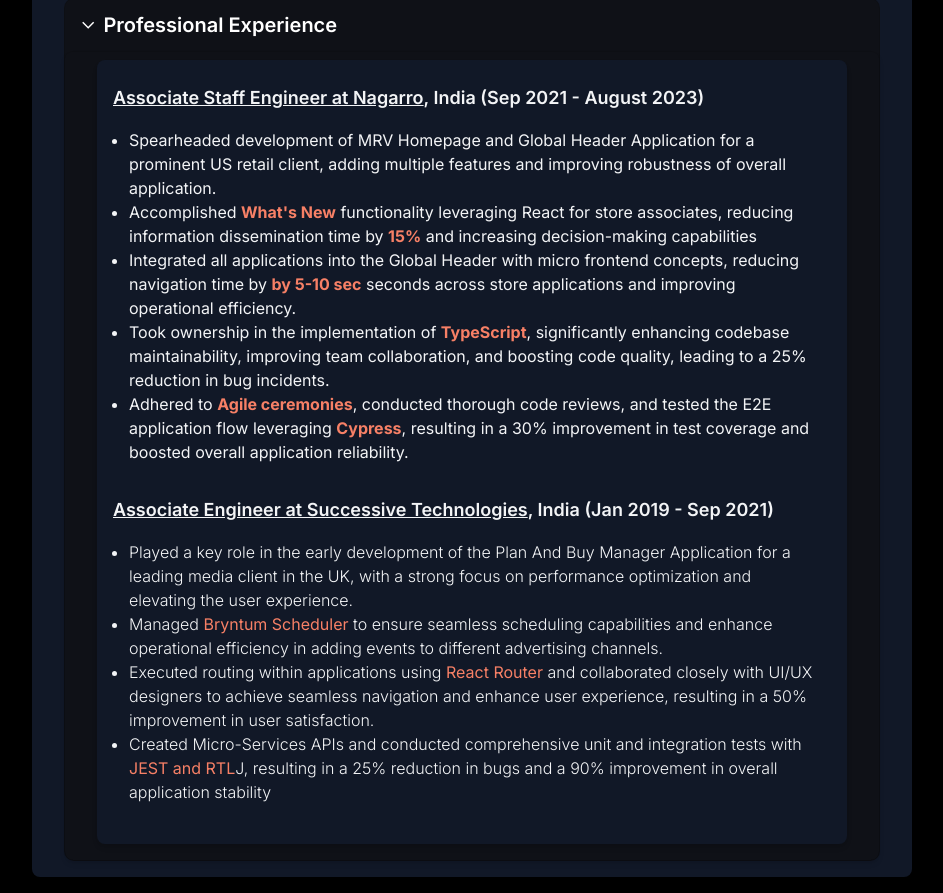
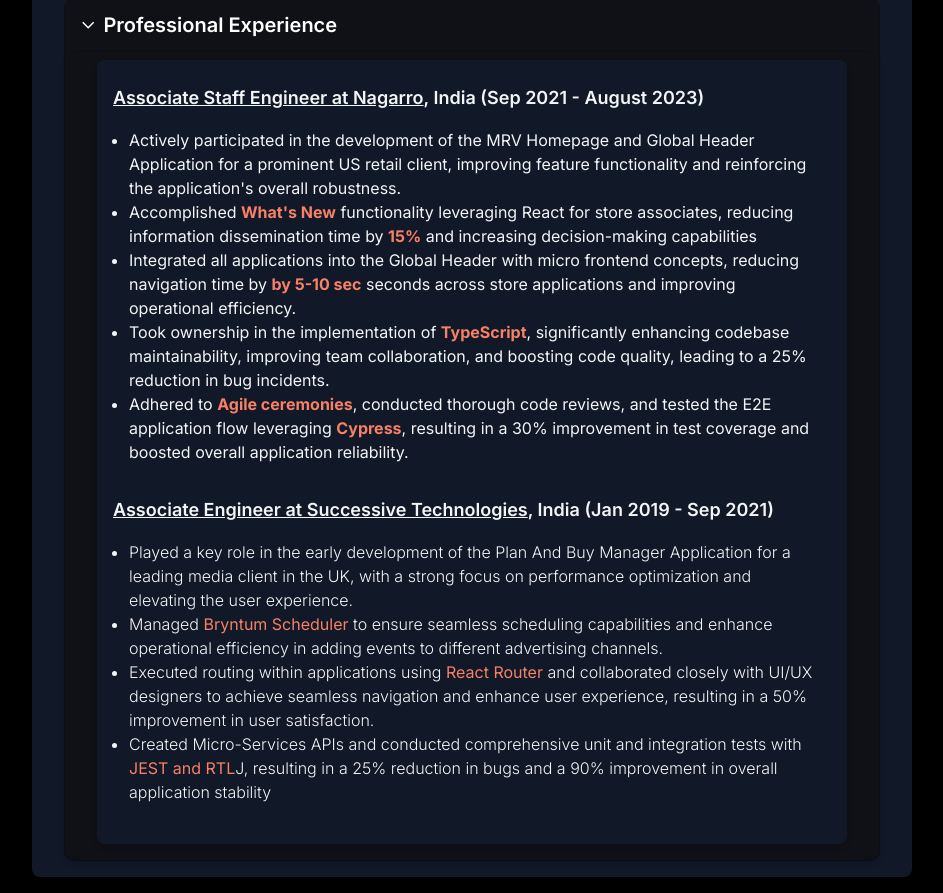
Before and after one commit to sagun03/PortFolio-nextjs, a Next.js app: page / in a window 1280 px wide. Shown: the part 780-1673 px from the top of the page, without its empty margins (296-1239 px from the left). Built offline with nearby package versions, Linux system fonts and the light colour scheme.

Commit message:
updated expereince

```diff
--- a/components/about-me/components/Experience.tsx
+++ b/components/about-me/components/Experience.tsx
@@ -12,7 +12,7 @@
         </h3>
         <ul className="text-sm sm:text-base list-disc list-outside p-2 px-4">
           <li>
-          Spearheaded development of MRV Homepage and Global Header Application for a prominent US retail client, adding multiple features and improving robustness of overall application.
+          Actively participated in the development of the MRV Homepage and Global Header Application for a prominent US retail client, improving feature functionality and reinforcing the application&apos;s overall robustness.
           </li>
           <li>
           Accomplished <strong className="text-primary">What&apos;s New</strong> functionality leveraging React for store associates, reducing information dissemination time by <strong className="text-primary">15%</strong> and increasing decision-making capabilities
```
